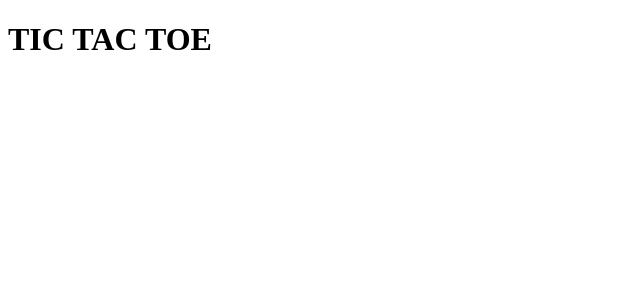
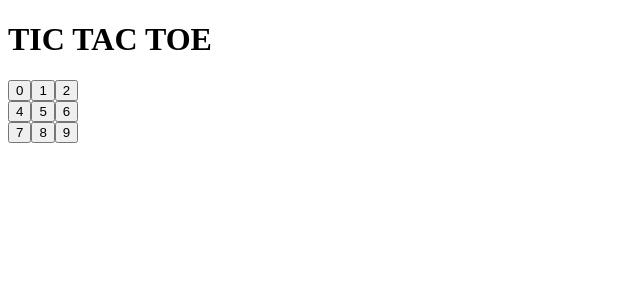
Before and after one commit to ineerajsharma/tic-tac-toe, a React (Vite) app: page / in a window 1280 px wide. Shown: the top 300 px of the page, without its empty margins (0-640 px from the left). Built offline with nearby package versions, Linux system fonts and the light colour scheme; the HTML template or start-up script is replaced by a standard one.

Commit message:
Created Board and Square Components

```diff
--- a/src/App.jsx
+++ b/src/App.jsx
@@ -1,16 +1,16 @@
 import React from 'react';
+import Board from './components/Board';
 
 const App = () => {
   return (
     <div>
       <h1>TIC TAC TOE</h1>
+      <Board/>
     </div>
   );
 };
 
 export default App;
-
-
 
 // "@babel/eslint-parser": "^7.16.3",
 
--- /dev/null
+++ b/src/components/Board.jsx
@@ -0,0 +1,27 @@
+import React from 'react';
+import Square from './Square';
+
+const Board = () => {
+  return (
+    <div>
+      <div>
+        <Square value = {0}/>
+        <Square value = {1}/>
+        <Square value = {2}/>
+      </div>
+
+      <div>
+        <Square value = {4}/>
+        <Square value = {5}/>
+        <Square value = {6}/>
+      </div>
+      <div>
+        <Square value = {7}/>
+        <Square value = {8}/>
+        <Square value = {9}/>
+      </div>
+    </div>
+  );
+};
+
+export default Board;
--- /dev/null
+++ b/src/components/Square.jsx
@@ -0,0 +1,7 @@
+import React from 'react';
+
+const Square = ({value}) => {
+  return <button type="button"> {value}</button>;
+};
+
+export default Square;
```
